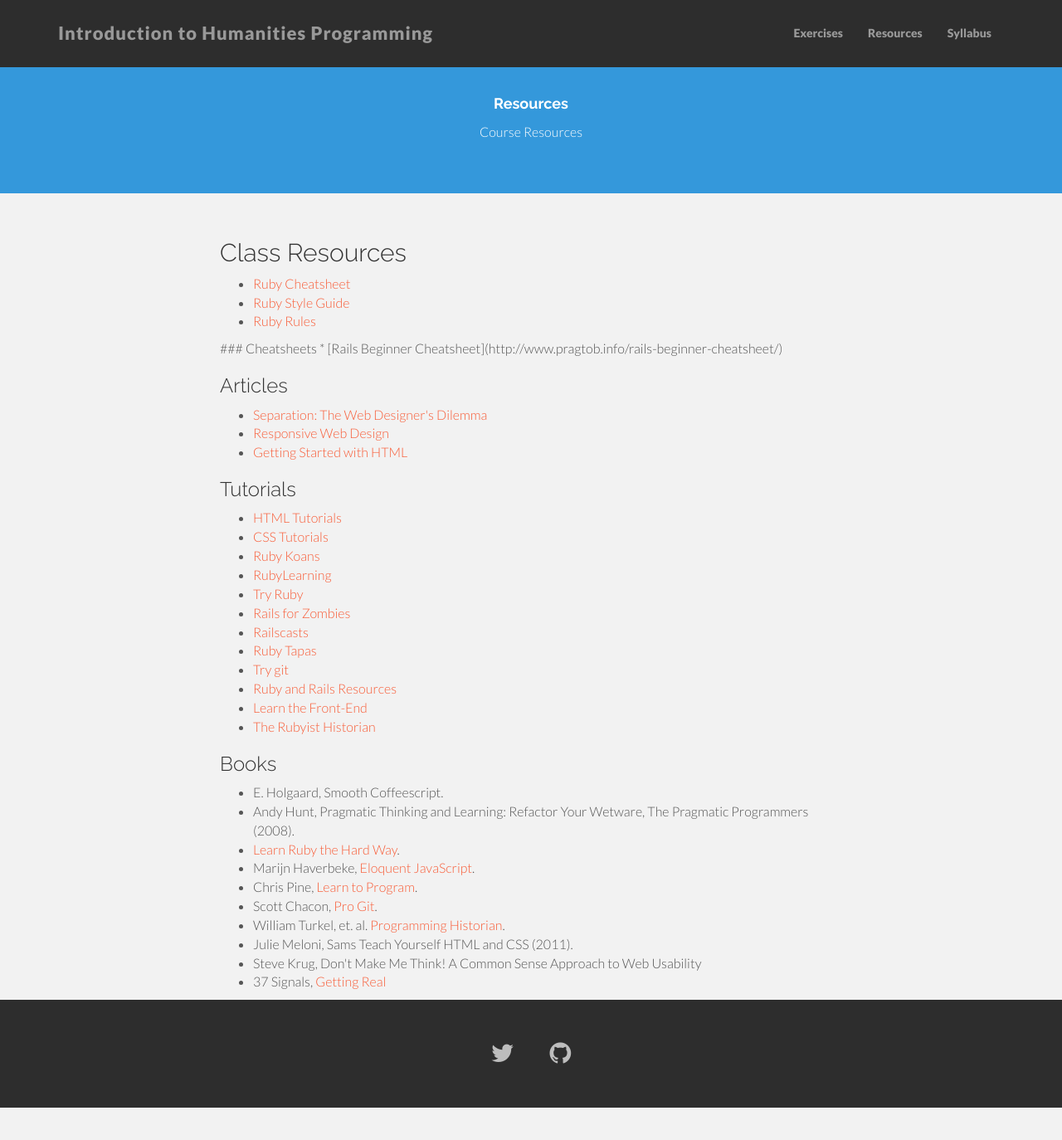
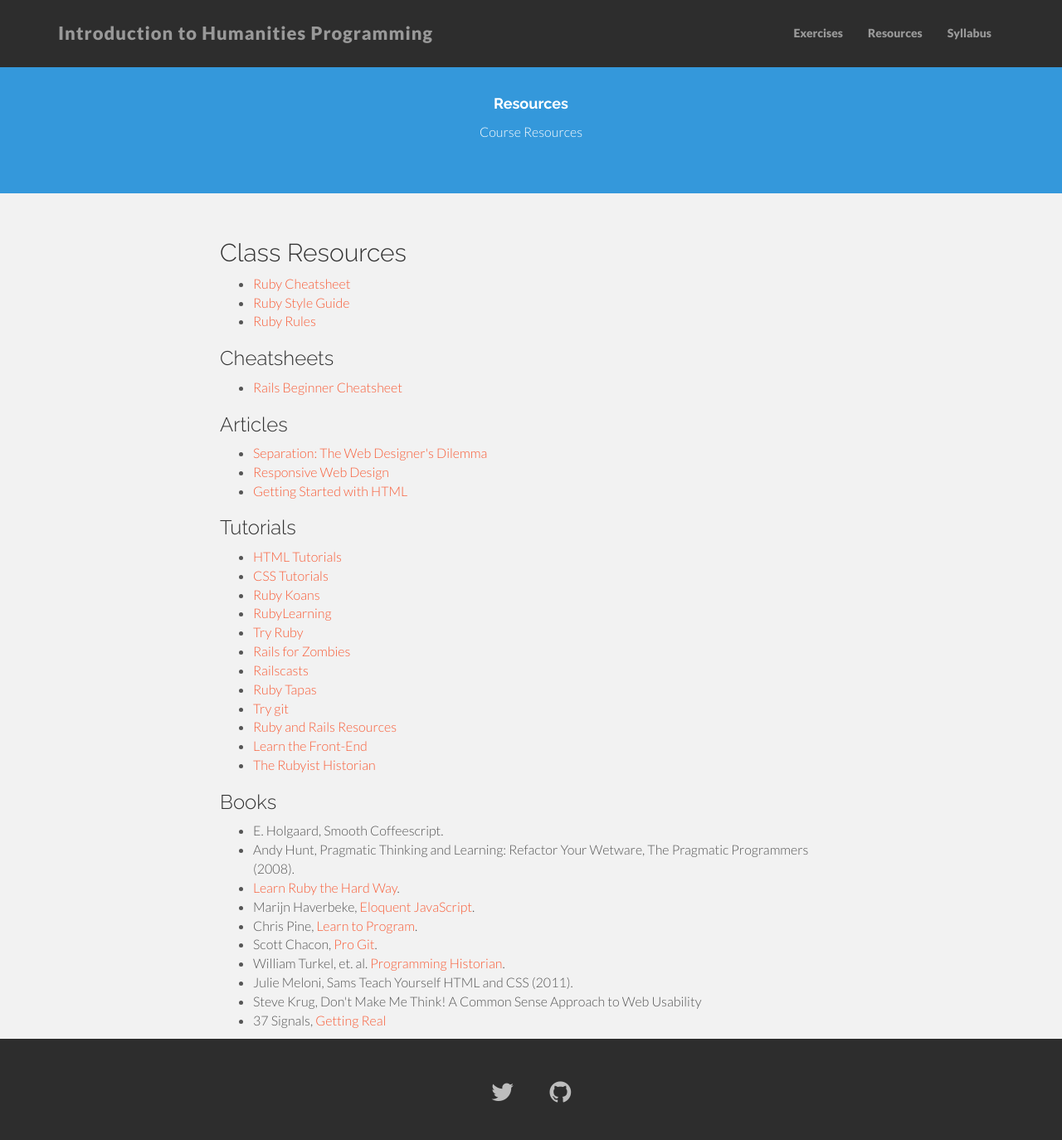
Before and after one commit to humanitiesprogramming/humanitiesprogramming.github.io, a Jekyll site: the page built from resources.md, in a window 1280 px wide and 1382 px high. Shown: the top 1374 px of the window at 83% size. Built offline with Jekyll 4.4.1, drawn with Linux system fonts in a browser that asks for light colours; nearby versions of some CDN libraries.

Commit message:
Fix resources link

```diff
--- a/resources.md
+++ b/resources.md
@@ -13,9 +13,11 @@
 
 <div class="bibliography">
 
-  ### Cheatsheets
+  <h3>Cheatsheets</h3>
 
-  * [Rails Beginner Cheatsheet](http://www.pragtob.info/rails-beginner-cheatsheet/)
+  <ul>
+    <li><a href="http://www.pragtob.info/rails-beginner-cheatsheet/">Rails Beginner Cheatsheet</a></li>
+  </ul>
 
   <h3>Articles</h3>
   <ul>
```
